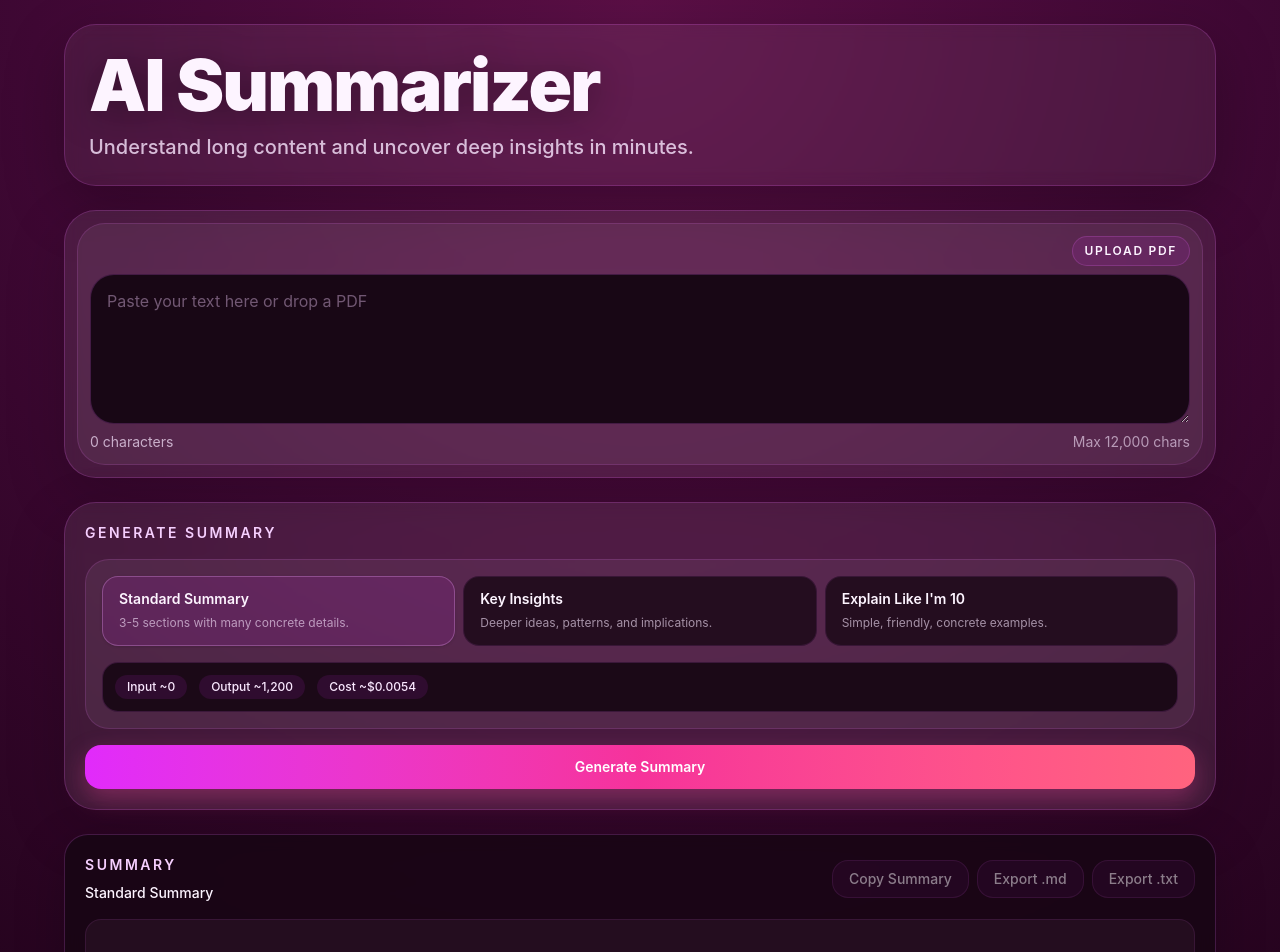
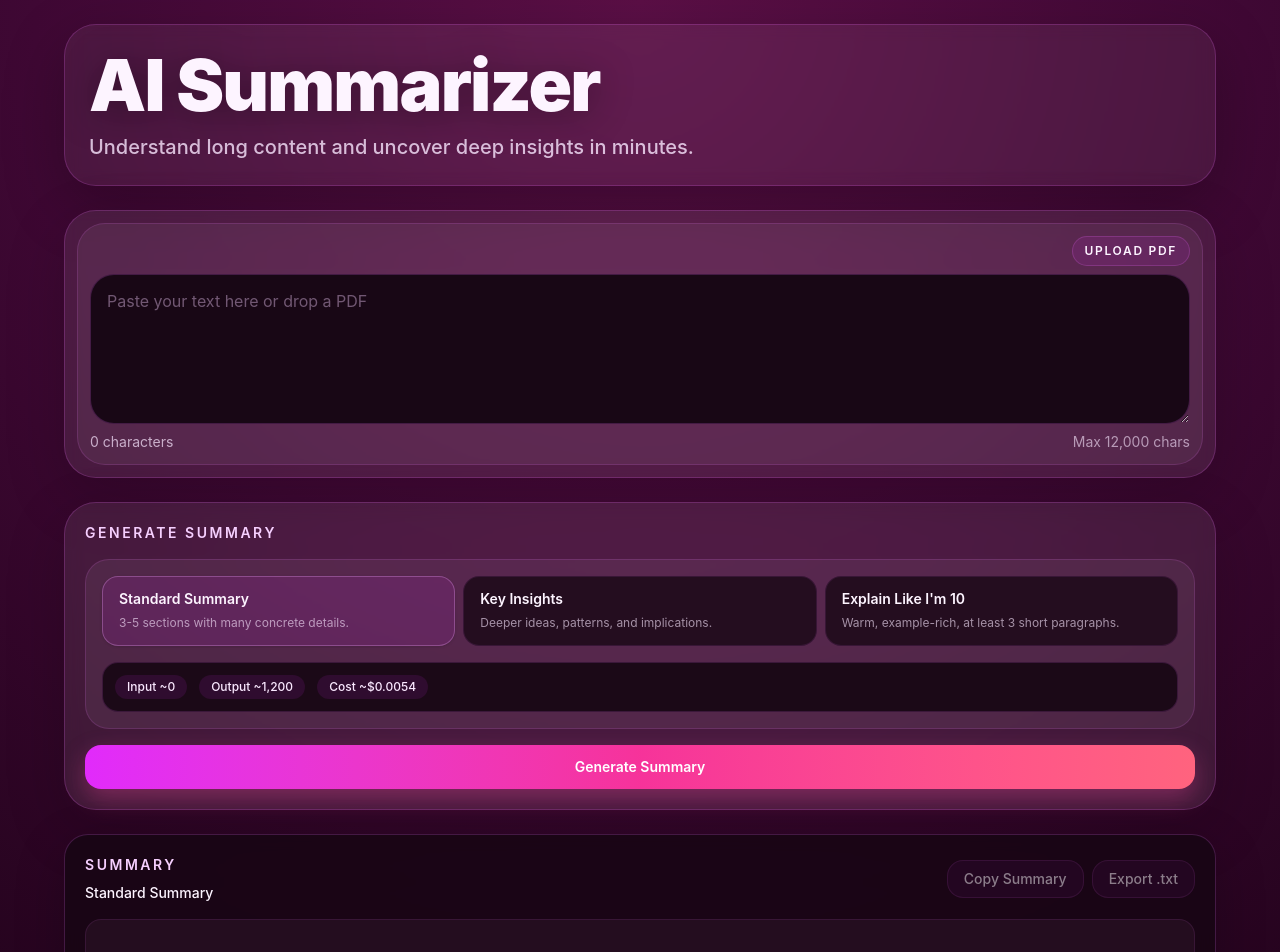
Before and after one commit to reolaccc/ai-summarizer, a React (Vite) app: page / in a window 1280 px wide. Shown: the top 952 px of the page. Built offline with nearby package versions, Linux system fonts and the light colour scheme.

Commit message:
Tighten ELI10 and adjust export labels

```diff
--- a/server.mjs
+++ b/server.mjs
@@ -35,7 +35,7 @@ const SUMMARY_MODE_PROMPTS = {
     label: "Explain Like I'm 10",
     summaryType: "paragraph",
     instructions:
-      "Explain the content in very simple language, as if speaking to a curious 10-year-old. Do not just simplify the wording; make the idea concrete, friendly, and easy to picture. Use 3 short paragraphs when helpful: first explain the main idea, then give a concrete everyday example or analogy, then explain why it matters. Keep the tone warm, encouraging, and a little conversational. Avoid jargon. If you mention a technical term, explain it right away in simple words.",
+      "Explain the content in very simple language, as if speaking to a curious 10-year-old. Do not just simplify the wording; make the idea concrete, friendly, and easy to picture. Use at least 3 short paragraphs: first explain the main idea, then give a concrete everyday example or analogy, then explain why it matters. Keep the tone warm, encouraging, and a little conversational. Avoid jargon. If you mention a technical term, explain it right away in simple words.",
   },
 };
 
--- a/src/App.tsx
+++ b/src/App.tsx
@@ -3,7 +3,6 @@ import { SummaryCard } from "./components/ResultCards";
 import { SummaryModeSelector } from "./components/SummaryModeSelector";
 import { type BulletNode } from "./lib/bullets";
 import {
-  buildMarkdownExport,
   buildPlainTextExport,
   buildSummaryClipboardText,
   copyToClipboard,
@@ -183,25 +182,6 @@ export default function App() {
     );
   }
 
-  function handleExportMarkdown() {
-    if (!summary) {
-      return;
-    }
-
-    downloadTextFile(
-      "ai-summary.md",
-      buildMarkdownExport({
-        title: DEFAULT_TITLE,
-        summaryLabel: summary.modeLabel,
-        summaryType: summary.summaryType,
-        summaryText: summary.summaryText,
-        summaryBullets: summary.summaryBullets,
-        insightPairs: summary.insightPairs,
-        questions: summary.questions,
-      }),
-    );
-  }
-
   function handleExportText() {
     if (!summary) {
       return;
@@ -223,7 +203,10 @@ export default function App() {
 
   async function handleSendChat(event: FormEvent<HTMLFormElement>) {
     event.preventDefault();
+    await submitChatQuestion();
+  }
 
+  async function submitChatQuestion() {
     if (!summary) {
       setError("Generate a summary first so I have context for follow-up questions.");
       return;
@@ -429,7 +412,6 @@ export default function App() {
             summaryBullets={summary?.summaryBullets ?? []}
             insightPairs={summary?.insightPairs ?? []}
             onCopy={handleCopySummary}
-            onExportMarkdown={handleExportMarkdown}
             onExportText={handleExportText}
             canCopy={hasSummary}
           />
@@ -446,6 +428,12 @@ export default function App() {
             <textarea
               value={chatInput}
               onChange={(event) => setChatInput(event.target.value)}
+              onKeyDown={(event) => {
+                if (event.key === "Enter" && !event.shiftKey) {
+                  event.preventDefault();
+                  void submitChatQuestion();
+                }
+              }}
               placeholder="Ask a question about the summary..."
               className="min-h-[120px] w-full resize-y rounded-[1.5rem] border border-fuchsia-400/20 bg-[#180715] px-4 py-4 text-sm leading-6 text-fuchsia-50 outline-none transition placeholder:text-fuchsia-200/40 focus:border-fuchsia-300 focus:ring-4 focus:ring-fuchsia-500/20"
             />
--- a/src/components/ResultCards.tsx
+++ b/src/components/ResultCards.tsx
@@ -8,7 +8,6 @@ type SummaryProps = {
   summaryBullets: BulletNode[];
   insightPairs: { insight: string; question: string }[];
   onCopy: () => void;
-  onExportMarkdown: () => void;
   onExportText: () => void;
   canCopy: boolean;
 };
@@ -21,7 +20,6 @@ export function SummaryCard({
   summaryBullets,
   insightPairs,
   onCopy,
-  onExportMarkdown,
   onExportText,
   canCopy,
 }: SummaryProps) {
@@ -53,14 +51,6 @@ export function SummaryCard({
           </button>
           <button
             type="button"
-            onClick={onExportMarkdown}
-            disabled={!canCopy}
-            className="rounded-2xl border border-fuchsia-400/20 bg-fuchsia-500/10 px-4 py-2 text-sm font-medium text-fuchsia-50 transition hover:bg-fuchsia-500/20 disabled:cursor-not-allowed disabled:opacity-50"
-          >
-            Export .md
-          </button>
-          <button
-            type="button"
             onClick={onExportText}
             disabled={!canCopy}
             className="rounded-2xl border border-fuchsia-400/20 bg-fuchsia-500/10 px-4 py-2 text-sm font-medium text-fuchsia-50 transition hover:bg-fuchsia-500/20 disabled:cursor-not-allowed disabled:opacity-50"
@@ -83,7 +73,7 @@ export function SummaryCard({
               <div key={`${pair.insight}-${index}`} className="rounded-2xl border border-fuchsia-400/15 bg-[#1b0917] p-4">
                 <p className="text-sm font-semibold text-fuchsia-200">Insight</p>
                 <p className="mt-2 text-sm leading-7 text-fuchsia-50/90">{pair.insight}</p>
-                <p className="mt-4 text-sm font-semibold text-fuchsia-200">Question</p>
+                <p className="mt-4 text-sm font-semibold text-fuchsia-200">Investigate</p>
                 <p className="mt-2 text-sm leading-7 text-fuchsia-100/70">{pair.question}</p>
               </div>
             ))}
--- a/src/lib/export.ts
+++ b/src/lib/export.ts
@@ -19,7 +19,7 @@ function buildSummaryLines(payload: SummaryOnlyPayload) {
 
   if (payload.summaryType === "insights") {
     return payload.insightPairs
-      .map((pair) => [`Insight: ${pair.insight}`, `Question: ${pair.question}`].join("\n"))
+      .map((pair) => [`Insight: ${pair.insight}`, `Investigate: ${pair.question}`].join("\n"))
       .join("\n\n");
   }
 
--- a/src/lib/summaryModes.ts
+++ b/src/lib/summaryModes.ts
@@ -31,9 +31,9 @@ export const SUMMARY_MODES: SummaryModeConfig[] = [
   {
     id: "eli10",
     label: "Explain Like I'm 10",
-    description: "Simple, friendly, concrete examples.",
+    description: "Warm, example-rich, at least 3 short paragraphs.",
     outputType: "paragraph",
-    estimatedOutputTokens: 220,
+    estimatedOutputTokens: 420,
   },
 ];
 
```
